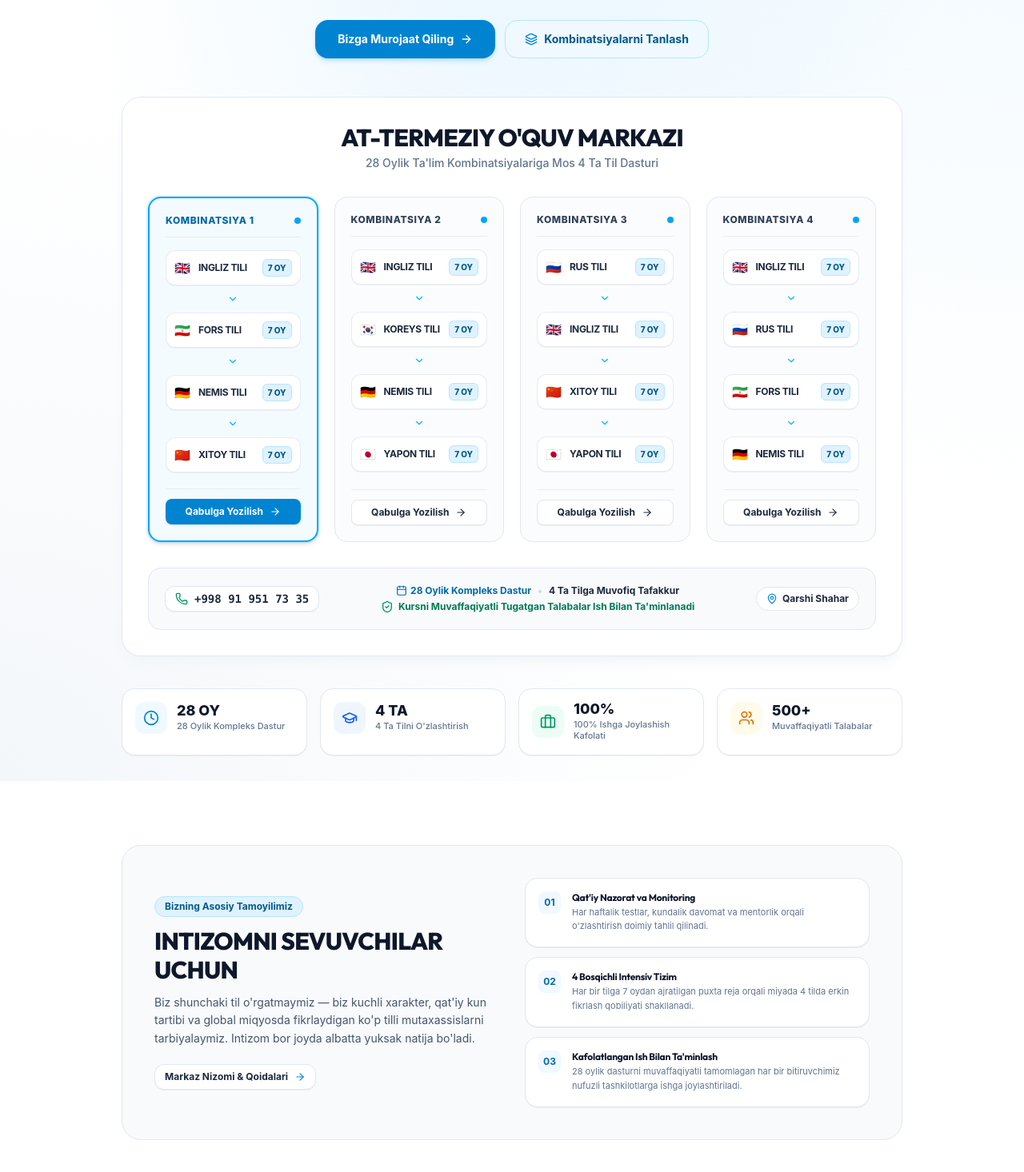
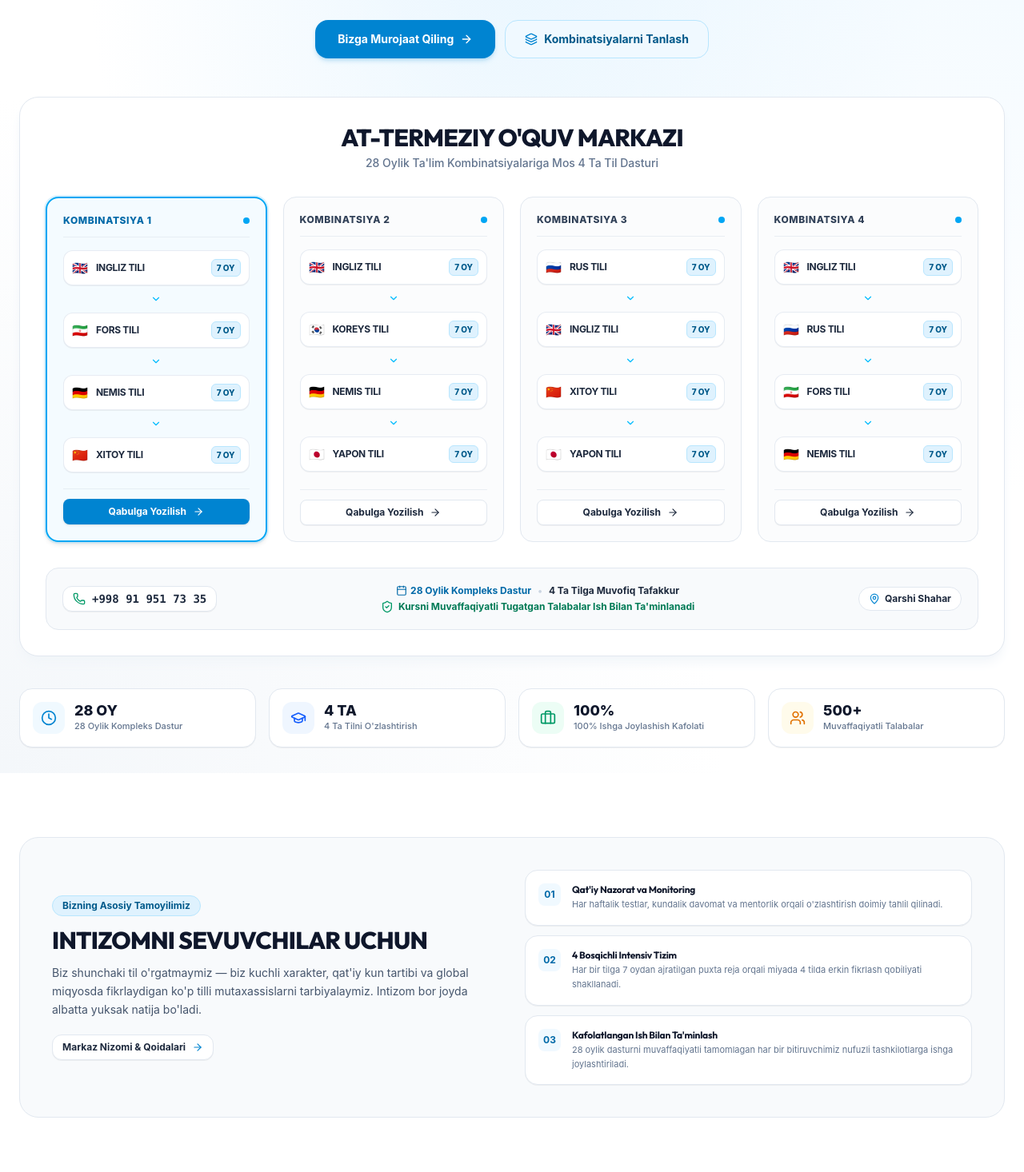
Before and after one commit to humoyun1773/at-termiziy, a React (Vite) app: page / in a window 1280 px wide. Shown: the part 304-1770 px from the top of the page at 80% size. Built offline with nearby package versions, Linux system fonts and the light colour scheme; a web font is replaced by a local one.

Commit message:
style: standardize wide container width to max-w-7xl across all pages

```diff
--- a/src/pages/CoursesPage.tsx
+++ b/src/pages/CoursesPage.tsx
@@ -22,7 +22,7 @@ export const CoursesPage: React.FC = () => {
     <div className="py-12 md:py-20 space-y-16">
 
       {/* Header */}
-      <section className="max-w-5xl mx-auto px-4 sm:px-6 text-center max-w-3xl">
+      <section className="max-w-7xl mx-auto px-4 sm:px-6 text-center max-w-3xl">
         <Badge variant="secondary" className="px-3.5 py-1 gap-1.5 mb-4">
           <BookOpen className="w-3.5 h-3.5 text-sky-600" />
           {t.coursesPage.tag}
@@ -36,7 +36,7 @@ export const CoursesPage: React.FC = () => {
       </section>
 
       {/* Filter Tabs using shadcn Tabs */}
-      <section className="max-w-5xl mx-auto px-4 sm:px-6">
+      <section className="max-w-7xl mx-auto px-4 sm:px-6">
         <div className="flex justify-center mb-10">
           <Tabs
             value={activeFilter}
@@ -69,7 +69,7 @@ export const CoursesPage: React.FC = () => {
       </section>
 
       {/* Course Methodology Features */}
-      <section className="max-w-5xl mx-auto px-4 sm:px-6">
+      <section className="max-w-7xl mx-auto px-4 sm:px-6">
         <div className="bg-slate-50 rounded-3xl p-8 md:p-12 border border-slate-200">
           <h3 className="text-xl font-bold text-slate-900 font-heading mb-6 text-center">
             Har Bir Til Kursida Qanday Yondashuv Qo'llaniladi?
--- a/src/pages/HomePage.tsx
+++ b/src/pages/HomePage.tsx
@@ -42,7 +42,7 @@ export const HomePage: React.FC = () => {
 
       {/* 1. HERO SECTION */}
       <section className="relative pt-6 pb-4 md:pt-10 md:pb-8 bg-mesh-subtle">
-        <div className="max-w-5xl mx-auto px-4 sm:px-6 relative z-10">
+        <div className="max-w-7xl mx-auto px-4 sm:px-6 relative z-10">
           <div className="text-center max-w-3xl mx-auto space-y-4 mb-8 md:mb-12">
 
             {/* Main Headline */}
@@ -85,12 +85,12 @@ export const HomePage: React.FC = () => {
           </div>
 
           {/* 2. THE CENTRAL 4-COMBINATIONS BOARD */}
-          <div className="mt-2 max-w-5xl mx-auto">
+          <div className="mt-2 max-w-7xl mx-auto">
             <BannerCombinationsBoard />
           </div>
 
           {/* Quick Stats Grid */}
-          <div className="mt-10 grid grid-cols-2 md:grid-cols-4 gap-3 sm:gap-4 max-w-5xl mx-auto">
+          <div className="mt-10 grid grid-cols-2 md:grid-cols-4 gap-3 sm:gap-4 max-w-7xl mx-auto">
             {[
               { num: "28 OY", label: t.hero.statMonths, icon: Clock, color: "text-sky-600", bg: "bg-sky-50" },
               { num: "4 TA", label: t.hero.statLanguages, icon: GraduationCap, color: "text-blue-600", bg: "bg-blue-50" },
@@ -119,7 +119,7 @@ export const HomePage: React.FC = () => {
 
 
       {/* 3. TA'LIM METODIKASI & TAMOYILLAR */}
-      <section className="max-w-5xl mx-auto px-4 sm:px-6">
+      <section className="max-w-7xl mx-auto px-4 sm:px-6">
         <div className="bg-slate-50 rounded-3xl p-6 sm:p-10 border border-slate-200">
           <div className="grid grid-cols-1 lg:grid-cols-12 gap-8 items-center">
             <div className="lg:col-span-6 space-y-3">
@@ -165,7 +165,7 @@ export const HomePage: React.FC = () => {
 
 
       {/* 4. 28-MONTH COMBINATIONS (DETAILED CARDS) */}
-      <section className="max-w-5xl mx-auto px-4 sm:px-6">
+      <section className="max-w-7xl mx-auto px-4 sm:px-6">
         <div className="text-center max-w-2xl mx-auto mb-8 space-y-2">
           <Badge variant="secondary" className="px-3 py-1">
             {t.combinationsSection.tag}
@@ -212,7 +212,7 @@ export const HomePage: React.FC = () => {
 
 
       {/* 5. INDIVIDUAL LANGUAGES OVERVIEW */}
-      <section className="max-w-5xl mx-auto px-4 sm:px-6">
+      <section className="max-w-7xl mx-auto px-4 sm:px-6">
         <div className="flex flex-col sm:flex-row sm:items-end justify-between gap-3 mb-8">
           <div>
             <Badge variant="secondary" className="px-3 py-1 mb-1.5">
@@ -240,7 +240,7 @@ export const HomePage: React.FC = () => {
 
 
       {/* 6. CAMPUS & ENVIRONMENT IN QARSHI */}
-      <section className="max-w-5xl mx-auto px-4 sm:px-6">
+      <section className="max-w-7xl mx-auto px-4 sm:px-6">
         <div className="bg-white rounded-3xl p-6 sm:p-10 border border-slate-200 shadow-2xs grid grid-cols-1 lg:grid-cols-12 gap-8 items-center">
           <div className="lg:col-span-6 space-y-4">
             <Badge variant="secondary" className="px-3 py-1 gap-1.5">
@@ -304,7 +304,7 @@ export const HomePage: React.FC = () => {
 
 
       {/* 7. EXPERT TEACHERS & POLYGLOTS */}
-      <section className="max-w-5xl mx-auto px-4 sm:px-6">
+      <section className="max-w-7xl mx-auto px-4 sm:px-6">
         <div className="text-center max-w-2xl mx-auto mb-8 space-y-2">
           <Badge variant="secondary" className="px-3 py-1">
             Bizning Ustozlarimiz
@@ -355,7 +355,7 @@ export const HomePage: React.FC = () => {
 
 
       {/* 8. TESTIMONIALS */}
-      <section className="max-w-5xl mx-auto px-4 sm:px-6">
+      <section className="max-w-7xl mx-auto px-4 sm:px-6">
         <div className="text-center max-w-2xl mx-auto mb-8 space-y-2">
           <Badge variant="success" className="px-3 py-1">
             Muvaffaqiyat Tarixlari
@@ -434,7 +434,7 @@ export const HomePage: React.FC = () => {
 
 
       {/* 10. BOTTOM REGISTRATION CTA */}
-      <section className="max-w-5xl mx-auto px-4 sm:px-6">
+      <section className="max-w-7xl mx-auto px-4 sm:px-6">
         <div className="bg-sky-900 rounded-3xl p-6 sm:p-10 text-white text-center max-w-3xl mx-auto space-y-4 shadow-lg">
           <h2 className="text-xl sm:text-3xl font-extrabold font-heading text-white">
             Kelajagingizni 4 Ta Til Bilan Boshlang!
```
